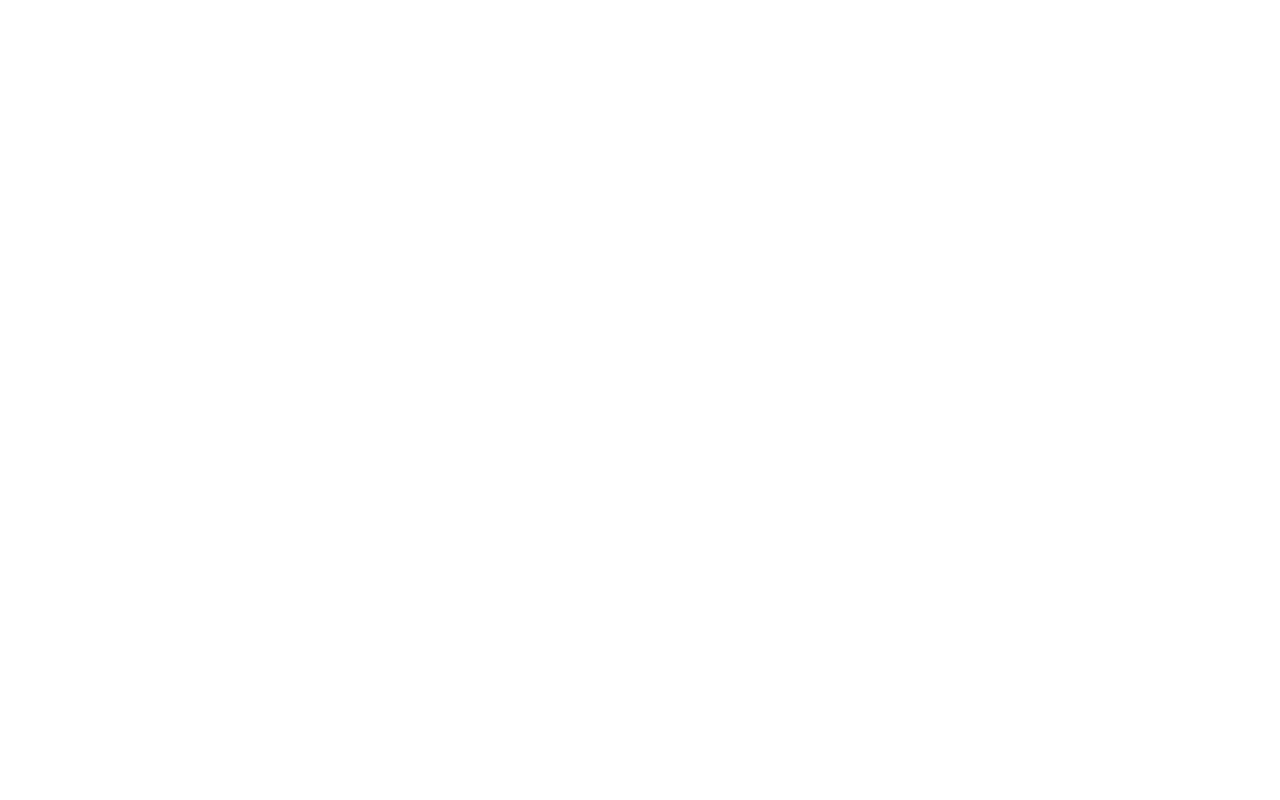
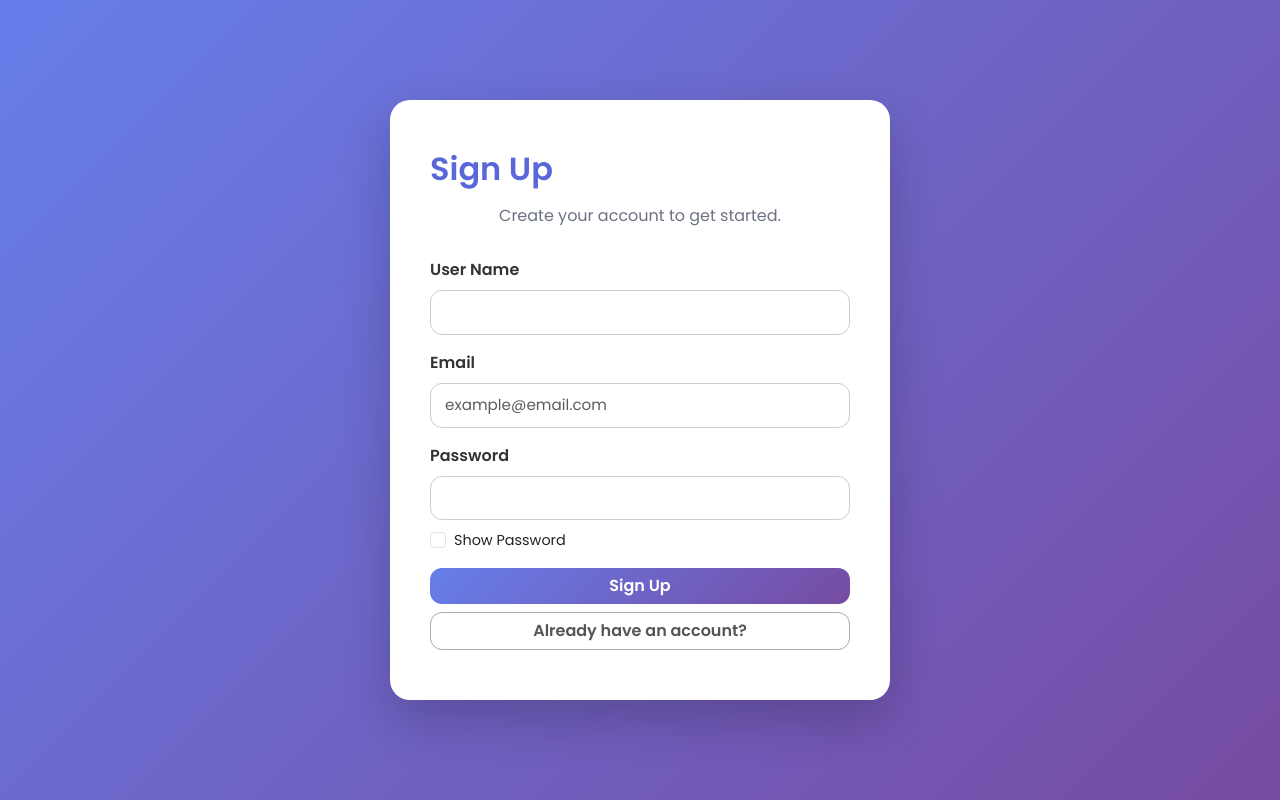
Before and after one commit to Vindya2004/AWRMS, a plain HTML site: page src/main/resources/templates/signup.html in a window 1280 px wide. Drawn offline with nearby package versions, Linux system fonts and the light colour scheme.

Commit message:
add signup page

```diff
--- /dev/null
+++ b/src/main/resources/templates/css/signup.css
@@ -0,0 +1,79 @@
+
+body {
+    font-family: 'Poppins', sans-serif;
+    background: linear-gradient(135deg, #667eea, #764ba2);
+    min-height: 100vh;
+    display: flex;
+    align-items: center;
+    justify-content: center;
+    padding: 20px;
+    animation: fadeIn 1s ease-in-out;
+}
+@keyframes fadeIn {
+    from { opacity: 0; transform: scale(0.95); }
+    to { opacity: 1; transform: scale(1); }
+}
+.signup-card {
+    background-color: #ffffff;
+    border-radius: 20px;
+    box-shadow: 0 20px 50px rgba(0,0,0,0.2);
+    padding: 50px 40px;
+    width: 100%;
+    max-width: 500px;
+    animation: slideUp 1s ease-out;
+}
+@keyframes slideUp {
+    from { transform: translateY(50px); opacity: 0; }
+    to { transform: translateY(0); opacity: 1; }
+}
+h2 {
+    font-weight: 700;
+    color: #5a67d8;
+    animation: fadeIn 1.2s ease;
+}
+.lead {
+    font-size: 1rem;
+    color: #6b7280;
+    margin-bottom: 30px;
+    text-align: center;
+}
+.form-label {
+    font-weight: 600;
+    color: #333;
+}
+.form-control {
+    border-radius: 12px;
+    padding: 10px 14px;
+    font-size: 0.95rem;
+    transition: all 0.3s ease;
+    border: 1px solid #ccc;
+}
+.form-control:focus {
+    border-color: #7f9cf5;
+    box-shadow: 0 0 0 0.2rem rgba(127, 156, 245, 0.25);
+}
+.btn-primary {
+    background: linear-gradient(135deg, #667eea, #764ba2);
+    border: none;
+    border-radius: 12px;
+    font-weight: 600;
+    transition: all 0.3s ease-in-out;
+}
+.btn-primary:hover {
+    transform: scale(1.03);
+    background: linear-gradient(135deg, #5a67d8, #6b46c1);
+}
+.btn-outline-secondary {
+    border-radius: 12px;
+    font-weight: 600;
+    border-color: #aaa;
+    color: #555;
+    transition: 0.3s ease;
+}
+.btn-outline-secondary:hover {
+    background-color: #f0f0f0;
+    transform: scale(1.02);
+}
+.form-check-label {
+    font-size: 0.9rem;
+}
--- a/src/main/resources/templates/signup.html
+++ b/src/main/resources/templates/signup.html
@@ -1,10 +1,46 @@
 <!DOCTYPE html>
 <html lang="en">
 <head>
-    <meta charset="UTF-8">
-    <title>Title</title>
+    <title>Sign Up</title>
+    <link href="https://cdn.jsdelivr.net/npm/bootstrap@5.3.3/dist/css/bootstrap.min.css" rel="stylesheet">
+    <link href="https://fonts.googleapis.com/css2?family=Poppins:wght@400;600&display=swap" rel="stylesheet">
+    <link href="css/signup.css" rel="stylesheet">
 </head>
 <body>
+<div class="signup-card">
+    <h2 class="mb-3">Sign Up</h2>
+    <p class="lead">Create your account to get started.</p>
+    <form id="signupForm">
+        <!-- Username -->
+        <div class="mb-3">
+            <label for="username" class="form-label">User Name</label>
+            <input type="text" id="username" name="username" class="form-control" required pattern="[A-Za-z ]{3,50}" title="3 to 50 letters and spaces">
+        </div>
 
+        <!-- Email -->
+        <div class="mb-3">
+            <label for="email" class="form-label">Email</label>
+            <input type="email" id="email" name="email" class="form-control" required placeholder="example@email.com">
+        </div>
+
+        <!-- Password -->
+        <div class="mb-3">
+            <label for="password" class="form-label">Password</label>
+            <input type="password" id="password" name="password" class="form-control" required minlength="6" title="At least 6 characters">
+            <div class="form-check mt-2">
+                <input type="checkbox" class="form-check-input" id="showPassword">
+                <label for="showPassword" class="form-check-label">Show Password</label>
+            </div>
+        </div>
+
+        <!-- Buttons -->
+        <div class="d-grid gap-2">
+            <button type="submit" class="btn btn-primary">Sign Up</button>
+            <a href="signin.html" class="btn btn-outline-secondary text-center">Already have an account?</a>
+        </div>
+    </form>
+</div>
+
+<script src="lib/jquery-3.7.1.min.js"></script>
 </body>
 </html>
```
